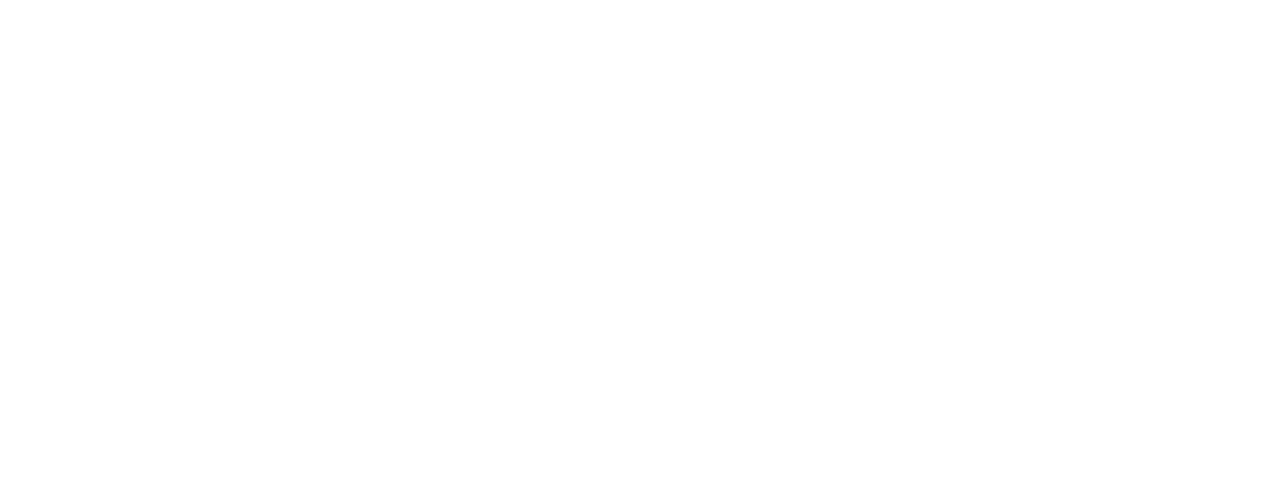
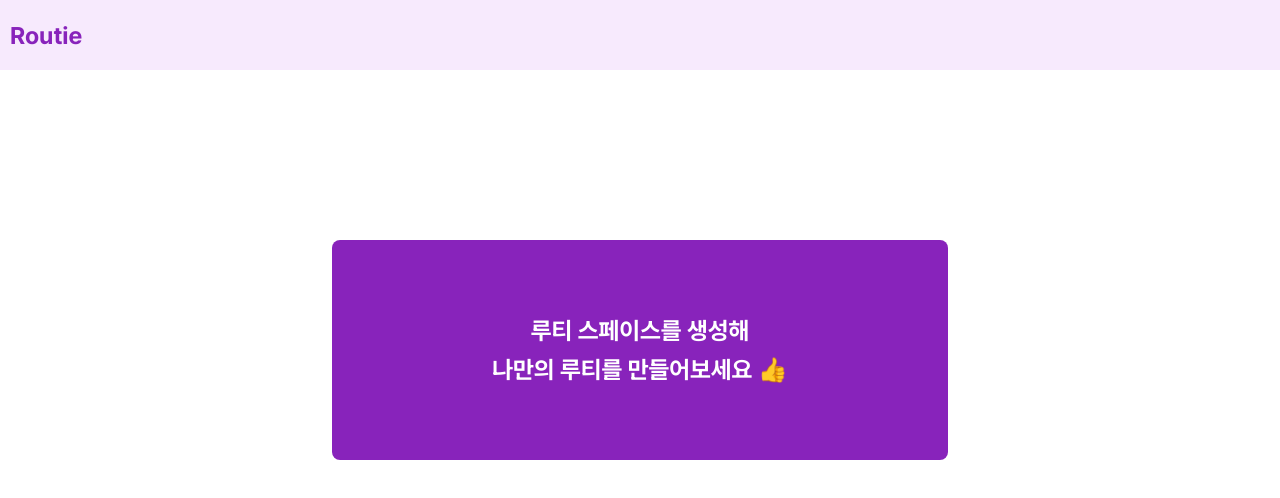
Before and after one commit to woowacourse-teams/2025-routie, a React (Vite) app in the folder frontend/: page / in a window 1280 px wide. Shown: the top 498 px of the page. Built offline with nearby package versions, Linux system fonts and the light colour scheme.

Commit message:
feat: 라우팅 연결 (#207)

```diff
--- a/frontend/package.json
+++ b/frontend/package.json
@@ -16,7 +16,9 @@
     "@emotion/react": "^11.14.0",
     "@emotion/styled": "^11.14.1",
     "react": "^19.1.0",
-    "react-dom": "^19.1.0"
+    "react-dom": "^19.1.0",
+    "react-router": "^7.7.0",
+    "react-router-dom": "^7.7.0"
   },
   "devDependencies": {
     "@emotion/eslint-plugin": "^11.12.0",
--- a/frontend/src/pages/Home/Home.tsx
+++ b/frontend/src/pages/Home/Home.tsx
@@ -1,14 +1,24 @@
+import { useNavigate } from 'react-router';
+
 import Button from '@/@common/components/Button/Button';
 import Flex from '@/@common/components/Flex/Flex';
 import Header from '@/@common/components/Header/Header';
 import Text from '@/@common/components/Text/Text';
 
 const Home = () => {
+  const navigate = useNavigate();
+
   return (
     <>
       <Header />
       <Flex direction="column" height="70dvh">
-        <Button variant="primary">
+        <Button
+          variant="primary"
+          onClick={() => {
+            navigate('/routie-spaces');
+          }}
+          width="fit-content"
+        >
           <Flex
             direction="column"
             gap={1}
--- /dev/null
+++ b/frontend/src/routes/index.tsx
@@ -0,0 +1,21 @@
+import { createBrowserRouter, RouterProvider } from 'react-router';
+
+import Home from '@/pages/Home/Home';
+import RoutieSpace from '@/pages/RoutieSpace/RoutieSpace';
+
+const router = createBrowserRouter([
+  {
+    path: '/',
+    element: <Home />,
+  },
+  {
+    path: '/routie-spaces',
+    element: <RoutieSpace />,
+  },
+]);
+
+const Route = () => {
+  return <RouterProvider router={router} />;
+};
+
+export default Route;
--- a/frontend/webpack.config.js
+++ b/frontend/webpack.config.js
@@ -22,6 +22,7 @@ module.exports = () => {
       },
       port: 3000,
       hot: true,
+      historyApiFallback: true,
     },
     module: {
       rules: [
```
Also changed, not shown: frontend/src/index.tsx (+5 -2 lines), 1 other file (tests, documents, lock files or other folders).
